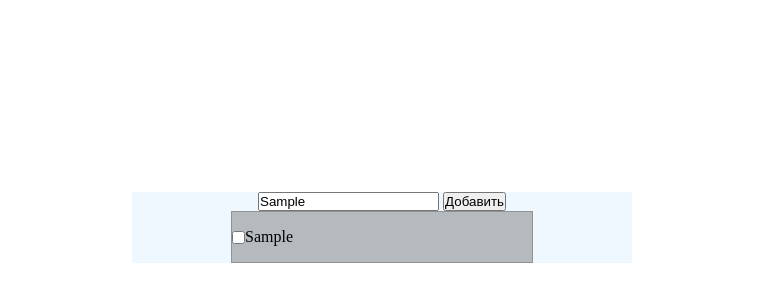
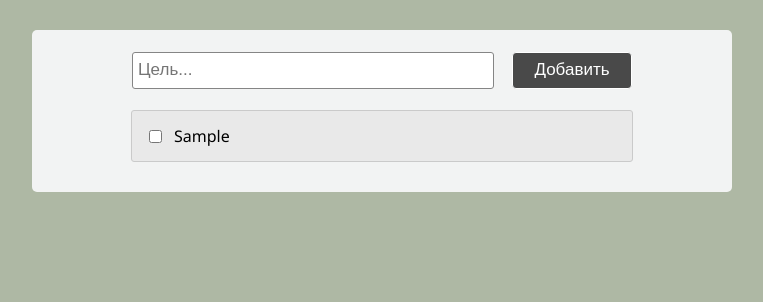
Before and after one commit to elmarkazumov/to-do-list, a plain HTML site: page index.html in a window 1280 px wide. Both pictures are taken after typing "Sample" into the empty fields and a click on the input "Добавить". Shown: the whole page, without its empty margins (258-1021 px from the left). Drawn offline with Linux system fonts and the light colour scheme.

Commit message:
finally version

```diff
--- a/css/style.css
+++ b/css/style.css
@@ -1,6 +1,13 @@
+@import url('https://fonts.googleapis.com/css2?family=Noto+Sans&display=swap');
+
 *{
     padding: 0;
     margin: 0;
+}
+
+body{
+    background-color: #AEB8A4;
+    font-family: 'Noto Sans', sans-serif;
 }
 
 .main{
@@ -10,25 +17,83 @@
 }
 
 .main__block{
-    margin-top: 15%;
+    margin-top: 30px;
+    margin-bottom: 30px;
     display: flex;
     flex-direction: column;
     justify-content: center;
     align-items: center;
-    width: 500px;
-    background-color: aliceblue;
+    width: 700px;
+    border-radius: 5px;
+    background-color: #f5f6f6f6;
+}
+
+.main__blocks{
+    display: flex;
+    flex-direction: column;
+    justify-content: space-around;
+}
+
+.main__input{
+    display: flex;
+    justify-content: space-between;
+    align-items: center;
+    min-width: 500px;
+    align-items: center;
+    height: 80px;
+}
+
+.main__entry{
+    width: 350px;
+    height: 25px;
+    border: 1px solid rgb(133, 133, 133);
+    border-radius: 3px;
+    outline: none;
+    padding: 5px;
+    font-size: 17px;
+}
+
+.main__button{
+    width: 120px;
+    height: 37px;
+    font-size: 17px;
+    cursor: pointer;
+    border-radius: 4px;
+    border: 1px solid;
+    background-color: #494949;
+    color: white;
+}
+
+.main__tasks{
+    display: flex;
+    flex-direction: column;
+    justify-content: space-between;
 }
 
 .main__task{
     display: flex;
     align-items: center;
-    height: 50px;
-    min-width: 300px;
-    background-color: rgb(180, 186, 190);
-    border: 1px solid rgb(146, 146, 146);
+    justify-content: space-evenly;
+    min-height: 40px;
+    margin-bottom: 30px;
+    width: 490px;
+    border-radius: 3px;
+    padding: 5px;
+    background-color: rgb(233, 233, 233);
+    border: 1px solid rgb(202, 202, 202);
+}
+
+.main__task input{
+    cursor: pointer;
+}
+
+.main__task p{
+    width: 90%;
+    word-wrap: break-word;
 }
 
 .main__inactive{
     opacity: 0.4;
+    text-decoration: line-through;
     background-color: rgb(233, 233, 233);
 }
--- a/index.html
+++ b/index.html
@@ -1,15 +1,15 @@
 <!DOCTYPE html>
 <head>
     <meta charset="UTF-8">
-    <title>to do list</title>
+    <title>to-do list</title>
     <link rel="stylesheet" href="./css/style.css">
 </head>
 <body>
     <main class="main">
         <div class="main__block">
             <div class="main__input">
-                <input id="target_entry" type="text" placeholder="Введите текст">
-                <input id="target_sumb" type="button" value="Добавить">
+                <input class="main__entry" id="target_entry" type="text" placeholder="Цель..." required>
+                <input class="main__button" id="target_sumb" type="submit" value="Добавить">
             </div>
             <div class="main__tasks">
 
--- a/js/script.js
+++ b/js/script.js
@@ -18,7 +18,6 @@ function entry(text){
     task_checkbox.addEventListener("click", function() {
       if(task_checkbox.checked == true){
         task.classList.add("main__inactive");
-        task.setAttribute("contenteditable", "false");
       } else{
         task.classList.remove("main__inactive");
       }
@@ -27,5 +26,10 @@ function entry(text){
 }
 
 btn_sumb.onclick = function(){
-    entry(input_entry.value);
+    if(input_entry.value == ''){
+      alert('А где цель?(');
+    } else{
+      entry(input_entry.value);
+    }
+    input_entry.value = '';
 }
```
